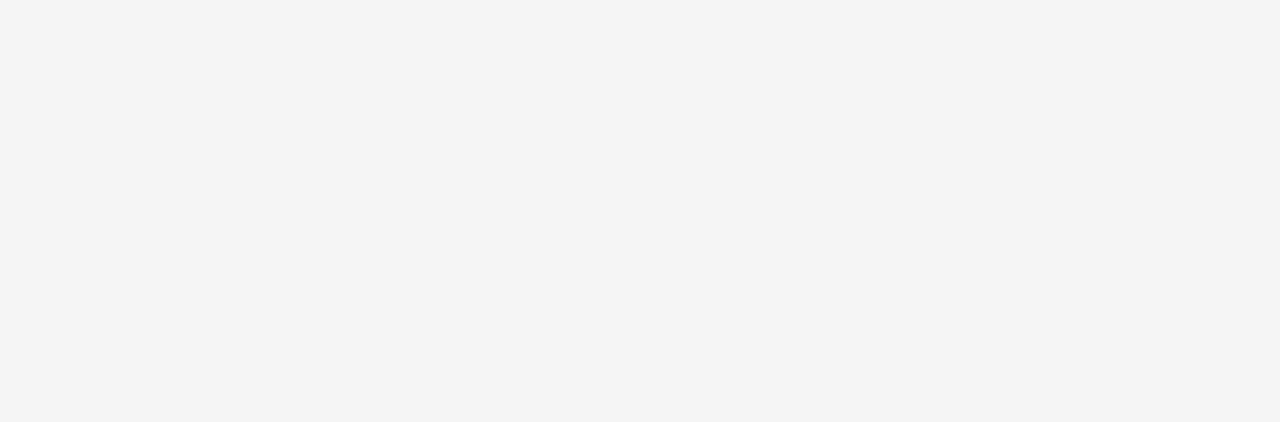
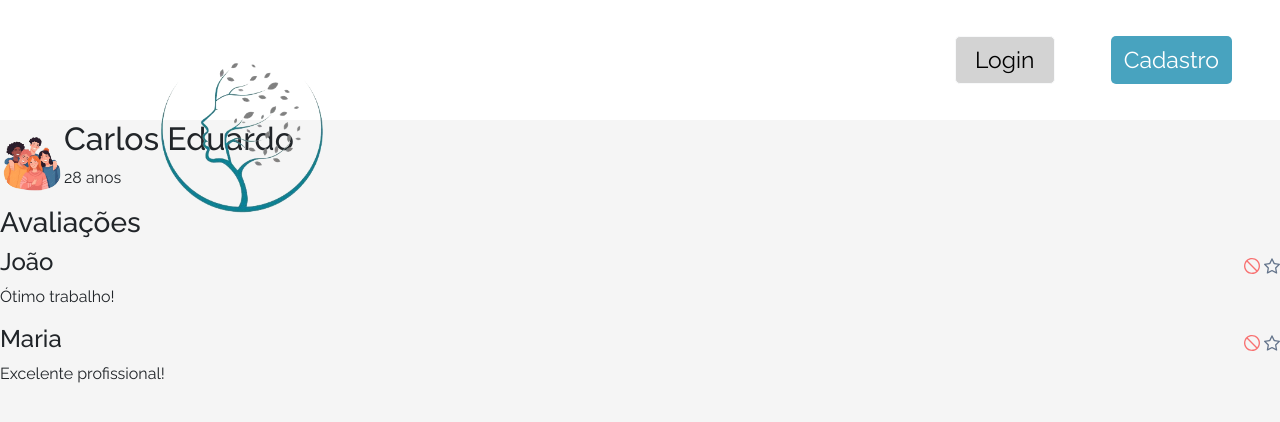
Before and after one commit to GabrielRML/projeto_integrado_II_frontend, a Vue app: page /avaliacao in a window 1280 px wide. Before the commit this address had no page. Shown: the top 422 px of the page. Built offline with nearby package versions, Linux system fonts and the light colour scheme.

Commit message:
Inicio_TelaDeAvaliacao

```diff
--- a/src/router/index.js
+++ b/src/router/index.js
@@ -4,6 +4,7 @@ import CadastroView from '@/views/CadastroView.vue';
 import Home from '../views/home.vue'
 import LoginView from '@/views/LoginView.vue'
 import AgendamentoView from '@/views/AgendamentoView.vue';
+import TelaDeAvaliacaoView from '@/views/TelaDeAvaliacaoView.vue';
 
 const router = createRouter({
   history: createWebHistory(import.meta.env.BASE_URL),
@@ -27,6 +28,11 @@ const router = createRouter({
       path: '/agendamento',
       name: 'agendamento',
       component: AgendamentoView
+    },
+    {
+      path: '/avaliacao',
+      name: 'avaliacao',
+      component: TelaDeAvaliacaoView
     }
   ]
 })
--- a/src/views/LoginView.vue
+++ b/src/views/LoginView.vue
@@ -74,7 +74,6 @@ export default {
             this.auth.setToken(data.id_token);
             const user = await http.get('/account', { headers: { Authorization: `Bearer ${this.auth.token}` } });
             this.auth.setUser(user.data);
-            window.location.href = "/";
         } catch (error) {
             Swal.fire({
                 position: "top",
--- /dev/null
+++ b/src/views/TelaDeAvaliacaoView.vue
@@ -0,0 +1,103 @@
+<template>
+    <nav>
+      <div class="navbar navbar-expand-lg" style="height: 120px; background: white;">
+        <router-link to="/" class="navbar-brand" style="margin-left: 100px;">
+          <img src="../../public/image/logo-3.png" class="logo larger-image" alt="logo" style="margin-left: 0px; margin-top: 135px; width: 270px;">
+        </router-link>
+        <button class="navbar-toggler" type="button" data-bs-toggle="collapse" data-bs-target="#navbarNav" aria-controls="navbarNav" aria-expanded="false" aria-label="Toggle navigation">
+          <span class="navbar-toggler-icon"></span>
+        </button>
+        <div class="collapse navbar-collapse" id="navbarNav">
+          <ul class="navbar-nav mx-auto">
+            <!-- Adicione mais itens de navegação aqui, se necessário -->
+          </ul>
+          <ul class="navbar-nav">
+            <li class="nav-item">
+              <button type="button" class="btn btn-light mx-2" @click="$router.push('/login')" style="width: 100px; font-size: 23px; background-color: #d3d3d3;">Login</button>
+            </li>
+            <li class="nav-item">
+              <button class="btn mx-5" @click="$router.push('/cadastro')" style="background-color: #48A3BF; color: white; font-size: 23px;">Cadastro</button>
+            </li>
+          </ul>
+        </div>
+      </div>
+    </nav>
+    <div class="p-m-3">
+      <div class="profile">
+        <Avatar
+          image="public/image/people.png"
+          shape="circle"
+          size="xlarge"
+          class="p-mr-3"
+        />
+        <div>
+          <h2>{{ nome }}</h2>
+          <p>{{ idade }} anos</p>
+        </div>
+      </div>
+      <h3 class="p-mt-4">Avaliações</h3>
+      <div v-for="(avaliacao, index) in avaliacoes" :key="index" class="p-mt-2">
+        <div class="avaliacao-header">
+          <h4>{{ avaliacao.nome }}</h4>
+          <Rating :value="avaliacao.estrelas" readonly stars="5" cancel="false" />
+        </div>
+        <p>{{ avaliacao.comentario }}</p>
+      </div>
+    </div>
+  </template>
+
+  <script>
+  import Avatar from 'primevue/avatar';
+  import Card from 'primevue/card';
+  import Rating from 'primevue/rating';
+
+  export default {
+    components: {
+      Avatar,
+      Card,
+      Rating
+    },
+    name: 'TelaDeAvaliacaoView',
+    data() {
+      return {
+        nome: "Carlos Eduardo",
+        idade: 28,
+        avaliacoes: [
+          { nome: "João", estrelas: 4, comentario: "Ótimo trabalho!" },
+          { nome: "Maria", estrelas: 5, comentario: "Excelente profissional!" },
+        ],
+      };
+    }
+  };
+  </script>
+
+  <style scoped>
+  .profile {
+    display: flex;
+    align-items: center;
+  }
+
+  .avaliacao-header {
+    display: flex;
+    justify-content: space-between;
+    align-items: center;
+  }
+
+  .larger-image {
+    width: 100%;
+    height: 100%;
+    object-fit: cover;
+  }
+
+  .navbar-brand img {
+    height: auto;
+  }
+
+  .nav-item button {
+    font-size: 23px;
+  }
+
+  .navbar-nav .nav-item .btn {
+    border-radius: 5px;
+  }
+  </style>
```
